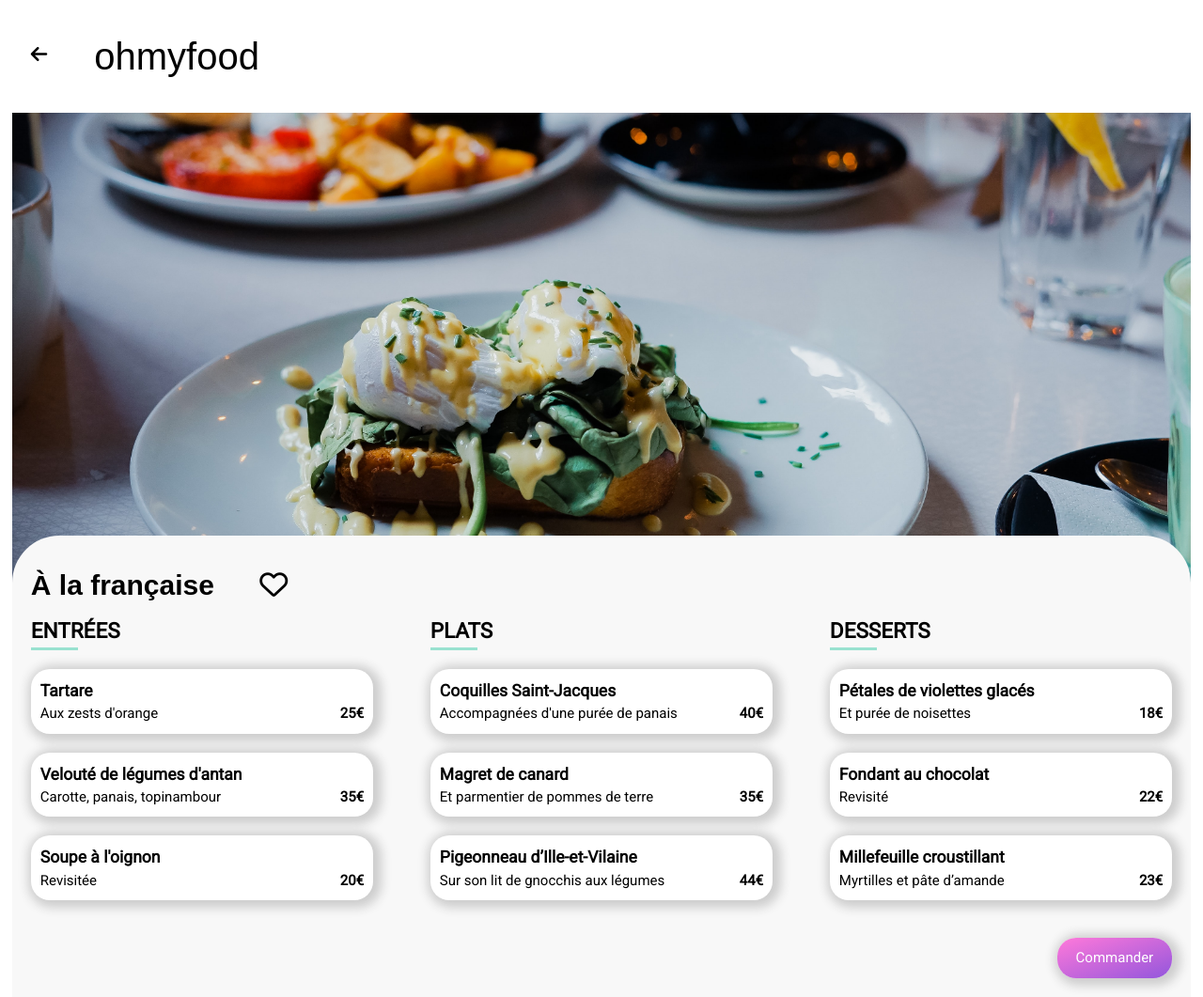
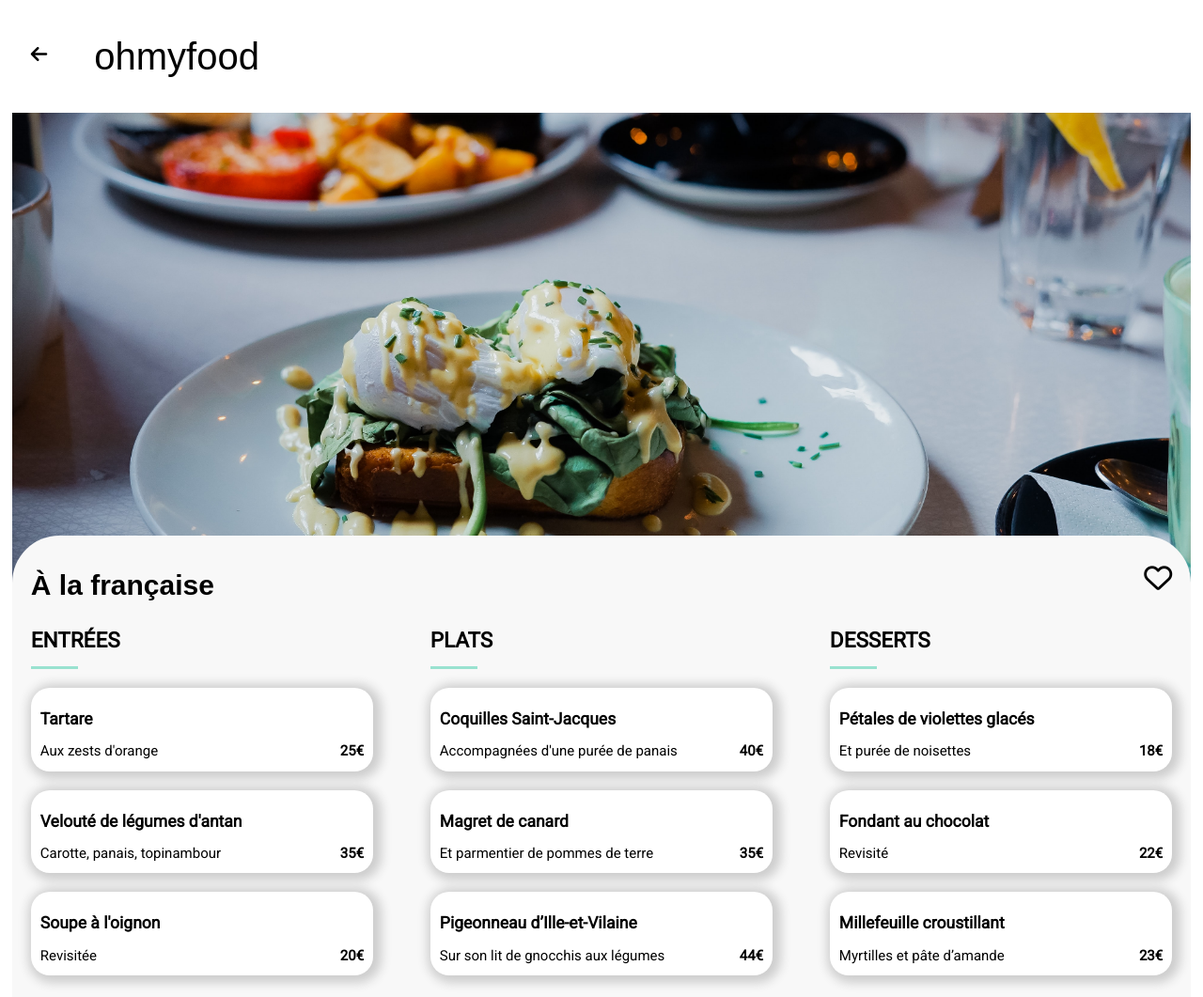
Before and after one commit to merzaak/MerzakBenaissi_3_11022021, a website: page aLaFrançaise.html in a window 1280 px wide. Shown: the top 1061 px of the page at 94% size. Drawn offline with Linux system fonts and the light colour scheme; a web font is replaced by a local one.

Commit message:
corrections sur les titres

```diff
--- a/aLaFrançaise.html
+++ b/aLaFrançaise.html
@@ -24,7 +24,7 @@
                     <img src="images/restaurants/toa-heftiba-DQKerTsQwi0-unsplash.jpg" alt="A la française">
                 </div>
                 <section class="resto">
-                    <h1 class="resto__heading">À la française <i class="far fa-heart"></i></h1>
+                    <h2 class="resto__heading">À la française <i class="far fa-heart"></i></h2>
                     <div class="resto__menu">
                         <div class="menu__category starters">
                             <h2>Entrées</h2>
--- a/sass/base/_typography.scss
+++ b/sass/base/_typography.scss
@@ -6,14 +6,17 @@ body{
     line-height: 1.5;
 }
 
-h1{
+h1, h2, h3{
     font-family: "Roboto", sans-serif;
     color: #000;
-    font-weight: 900;
+    font-weight: 800;
     margin: 10px 0;
 }
 .resto__heading{
     font-family: "Shrikhand", sans-serif;
     font-size: 3rem;
     font-weight: 800;
+    @include small-device{
+        font-size: 2.5rem;
+    }
 }
--- a/sass/pages/_home.scss
+++ b/sass/pages/_home.scss
@@ -53,7 +53,7 @@
             cursor: pointer;
             @include main-shadow;
             @include small-device{
-                min-width: none;
+                min-width: 200px;
                 width: 90%;
                 max-width: 500px;
                 margin: 20px auto;
--- a/sass/pages/_menus.scss
+++ b/sass/pages/_menus.scss
@@ -45,8 +45,10 @@
     padding: $layout-padding;
     margin-top: -50px;
     z-index: 1;
-    .fa-heart{
-        margin-left: 40px;
+    .resto__heading{
+        display: flex;
+        flex-flow: row nowrap;
+        justify-content: space-between;
     }
     .resto__menu{
         display: flex;
```
Also changed, not shown: index.html (+5 -5 lines), laNoteEchantee.html (+1 -1 lines), laPalletteDuGout.html (+1 -1 lines), leDeliceDesSens.html (+1 -1 lines), css/style.css, 1 other file.
